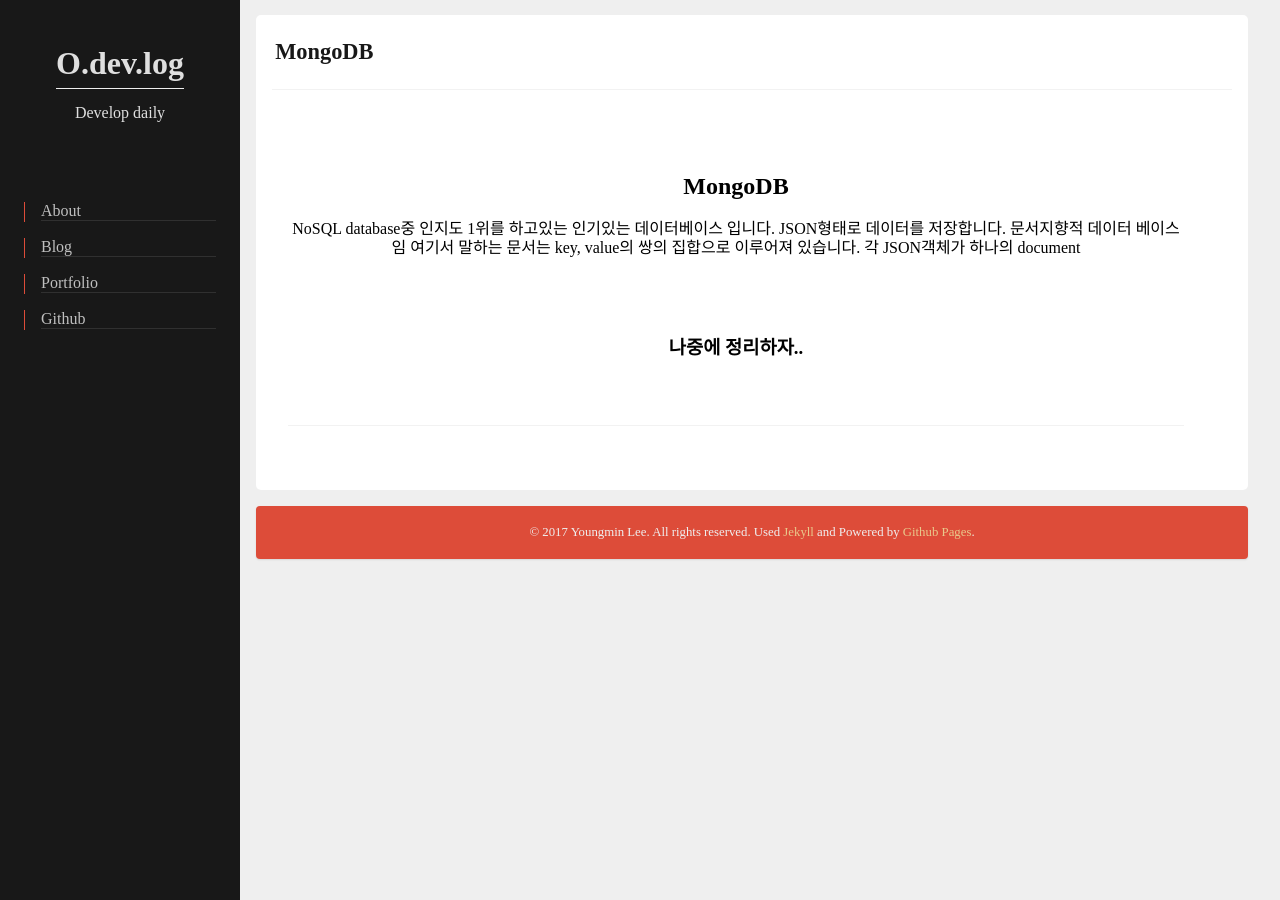
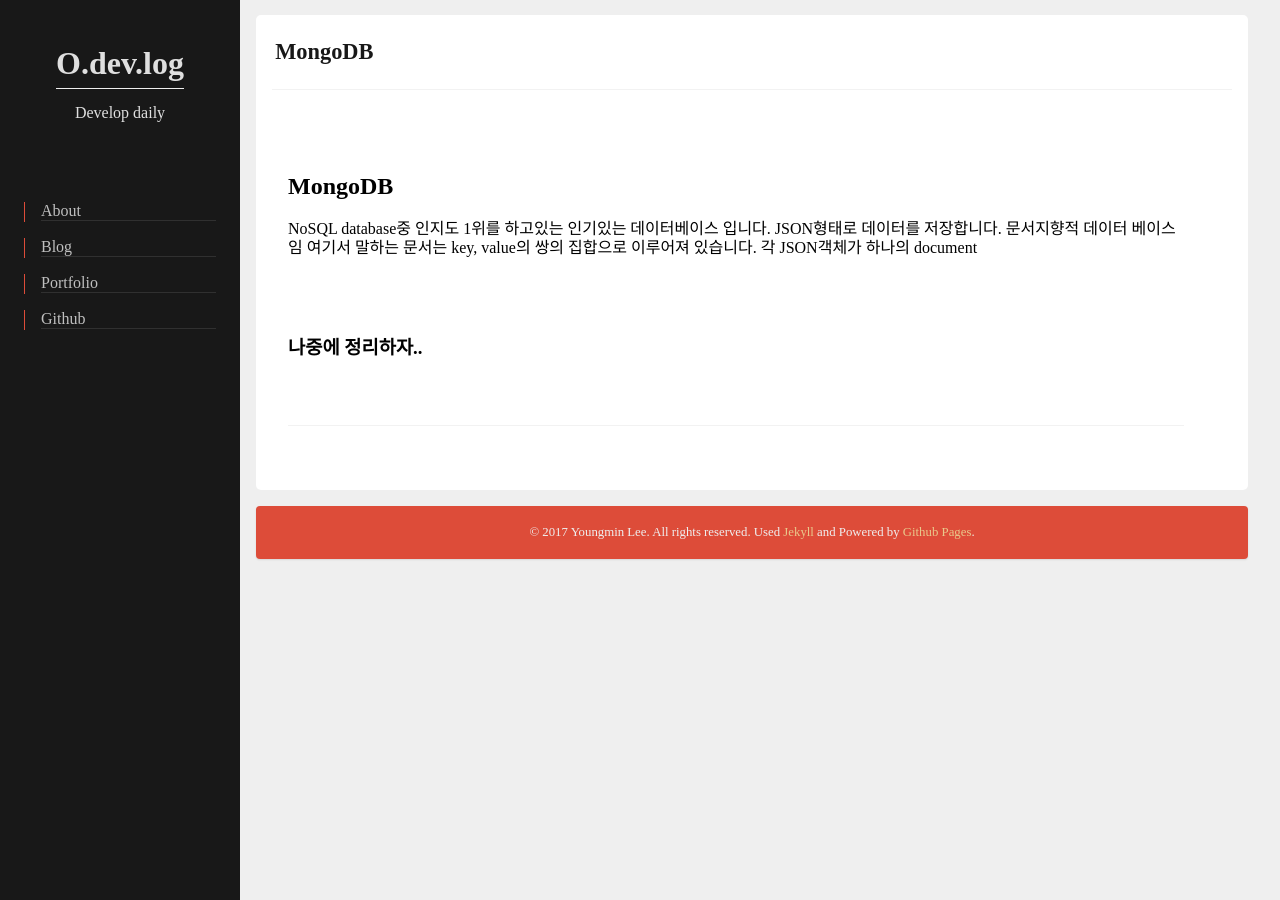
Before and after one commit to lldldudalsll/lldldudalsll.github.com, a Jekyll site: the page built from _posts/2017-11-10-MongoDB.md, in a window 1280 px wide. Built offline with Jekyll 4.4.1, drawn with Linux system fonts in a browser that asks for light colours; comment, search, counter and statistics services are not loaded.

Commit message:
edit css

```diff
--- a/css/main.css
+++ b/css/main.css
@@ -556,7 +556,7 @@
 .photo {
     width: 130px;
     height: 130px;
-    background-image: url(../about/images/me.png);
+    background-image: url(../about/images/moon.jpeg);
     background-size: contain;
     background-position-x: 8px;
     border-radius: 50% 50%;
@@ -677,7 +677,7 @@
 }
 
 .post-content {
-  text-align: center;
+  text-align: left;
   margin-bottom: 3rem;
   padding: 3rem 0;
   border-bottom: 1px solid rgba(0, 0, 0, .05);
```
